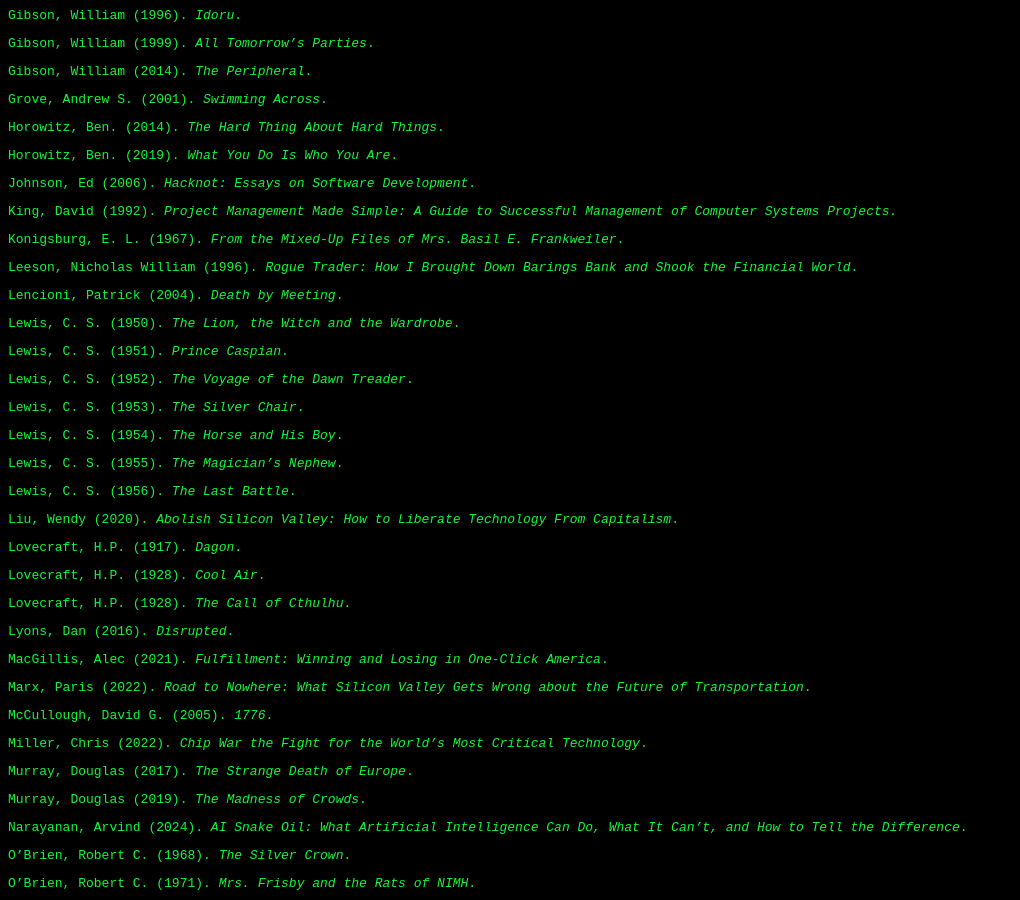
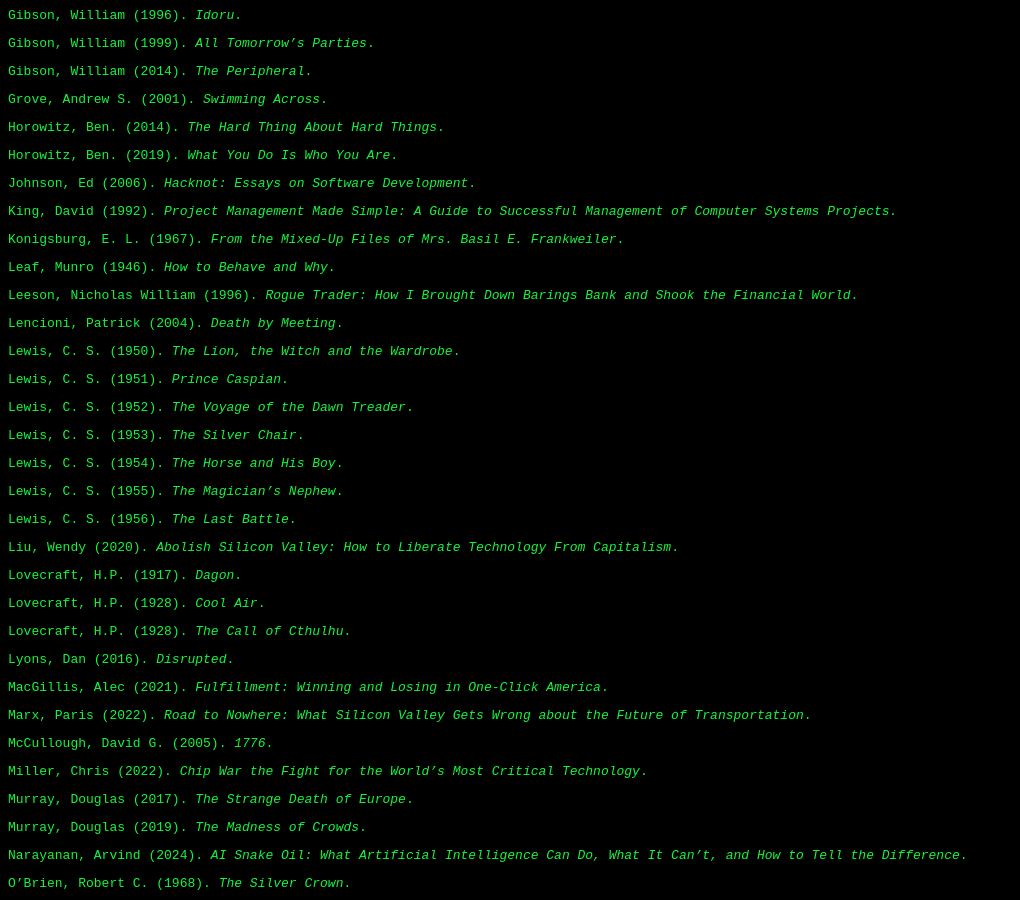
Before and after one commit to davejagoda/davejagoda.github.io, a Jekyll site: the page built from books/index.md, in a window 1280 px wide and 900 px high, scrolled down 841 px. Shown: the whole window, without its empty margins (0-1020 px from the left). Built offline with Jekyll 4.4.1, drawn with Linux system fonts in a browser that asks for light colours.

Commit message:
Add How to Behave and Why to books/index.md

```diff
--- a/books/index.md
+++ b/books/index.md
@@ -78,6 +78,8 @@
 King, David (1992). *Project Management Made Simple: A Guide to Successful Management of Computer Systems Projects.*
 
 Konigsburg, E. L. (1967). *From the Mixed-Up Files of Mrs. Basil E. Frankweiler*.
+
+Leaf, Munro (1946). *How to Behave and Why*.
 
 Leeson, Nicholas William (1996). *Rogue Trader: How I Brought Down Barings Bank and Shook the Financial World*.
 
```
